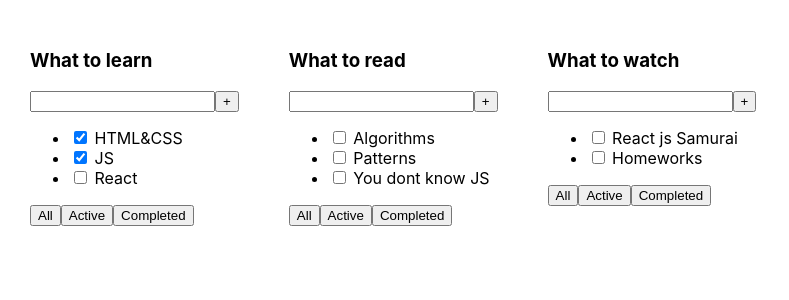
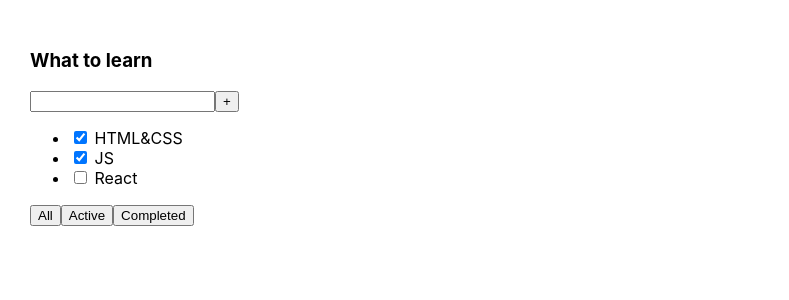
Before and after one commit to Alonasa/Trello, a React (Create React App) app: page / in a window 1280 px wide. Shown: the top 300 px of the page, without its empty margins (0-789 px from the left). Built offline with nearby package versions, Linux system fonts and the light colour scheme.

Commit message:
remove extra todolists

```diff
--- a/src/App.tsx
+++ b/src/App.tsx
@@ -8,22 +8,11 @@ function App() {
 	  {id: 0, title: 'HTML&CSS', isDone: true},
 	  {id: 1, title: 'JS', isDone: true},
 	  {id: 2, title: 'React', isDone: false},
-	],
-	tasks2 : [
-	  {id: 3, title: 'Algorithms', isDone: false},
-	  {id: 4, title: 'Patterns', isDone: false},
-	  {id: 5, title: 'You dont know JS', isDone: false},
-	],
-	tasks3 : [
-	  {id: 6, title: 'React js Samurai', isDone: false},
-	  {id: 7, title: 'Homeworks', isDone: false},
-	],
+	]
   }
   return (
 	<div className="App">
 	  <Todolist title={'What to learn'} tasks={tasks.tasks1}/>
-	  <Todolist title={'What to read'} tasks={tasks.tasks2}/>
-	  <Todolist title={'What to watch'} tasks={tasks.tasks3}/>
 	</div>
   );
 }
```
